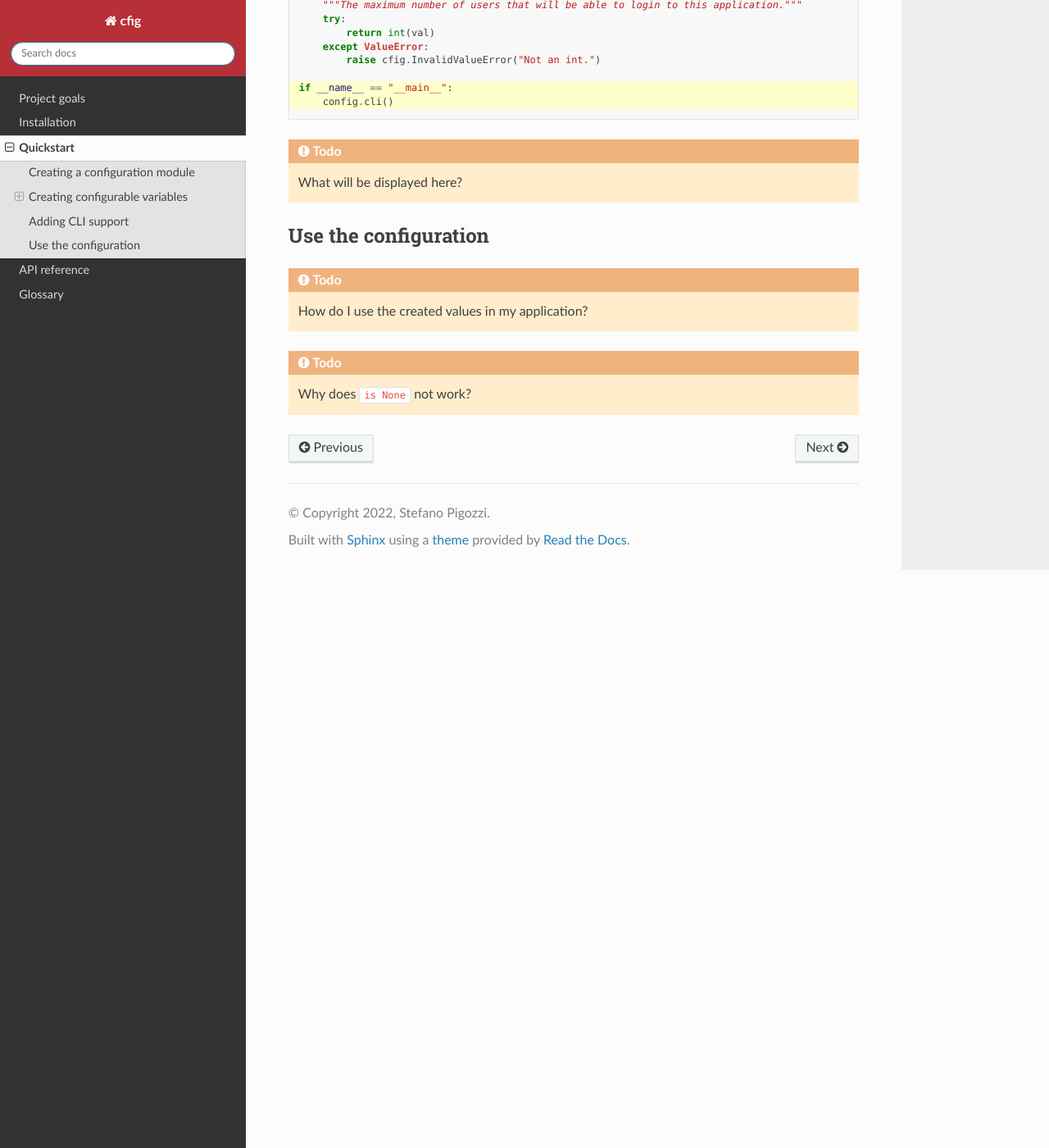
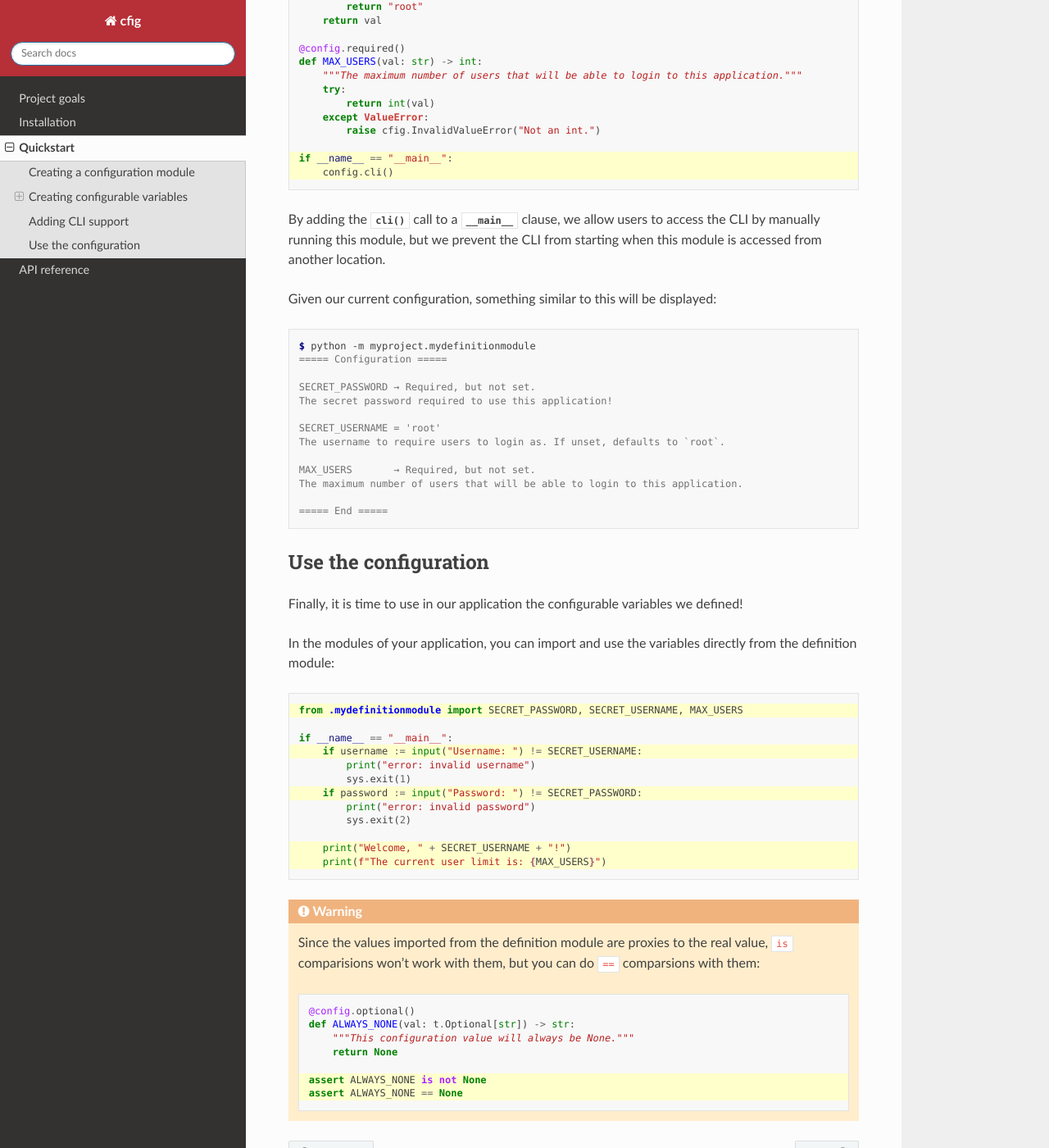
Before and after one commit to Steffo99/cfig, a Sphinx documentation site: the page built from docs/quickstart.rst, in a window 1280 px wide and 1400 px high, scrolled down 3236 px. Shown: the whole window at 82% size. Built offline with Sphinx 7.4.7 and the Read the Docs theme 2.0.0, drawn with Linux system fonts in a browser that asks for light colours; some of the changed text lies outside the part shown.

```diff
--- a/docs/index.rst
+++ b/docs/index.rst
@@ -39,7 +39,6 @@ Table of contents
     installation
     quickstart
     reference
-    glossary
 
 
 Other tables and links
--- a/docs/quickstart.rst
+++ b/docs/quickstart.rst
@@ -2,11 +2,11 @@
 Quickstart
 ##########
 
-This page describes how to use :mod:`cfig` in an application.
-
 .. note::
 
-    This page assumes you have already `installed <installation>` :mod:`cfig`.
+    This page assumes you have already :ref:`installed <Installation>` :mod:`cfig`.
+
+This page describes how to use :mod:`cfig` in an application.
 
 
 Creating a configuration module
@@ -97,12 +93,12 @@ Optional values differ from required ones in their decorator and signature:
 #. Since the passed ``val`` can be :data:`None`, it is given a signature of :data:`typing.Optional`.
 
 
-Processing
-----------
+Processing and validation
+-------------------------
 
-.. todo::
+The function defining a new configurable variable is also called a resolver: it will be executed only once, when its value is first requested, then the result is cached in a special object called proxy.
 
-    A few words about value processing.
+This allows us to perform some expensive operations inside, such as connecting to a database, or performing API requests to validate tokens and passwords.
 
 .. code-block:: python
     :emphasize-lines: 18,19,20,21,22,23,24
@@ -132,17 +128,20 @@ Processing
         except ValueError:
             raise cfig.InvalidValueError("Not an int.")
 
-.. todo::
+We can see that the new ``MAX_USERS`` configurable value processes the input string by trying to cast it into an :class:`int`, and raises a :exc:`~cfig.errors.InvalidValueError` containing the error message to display to the user if the cast fails.
 
-    A few words about slower resolvers.
+Ideally, errors happening in resolvers should be caught by the programmer and re-raised as :exc:`~cfig.errors.InvalidValueError`, so that users can distinguish them from bugs.
 
 
 Adding CLI support
 ==================
 
-.. todo::
+.. note::
 
-    What is the CLI and why is it useful?
+    This requires the CLI extra to be installed. See :ref:`Installation` for more details.
+
+To facilitate configuration on the users' part, :mod:`cfig` provides an integrated command line interface previewing the values of variables, triggered by a call to :meth:`~cfig.config.Configuration.cli`:
+
 
 .. code-block:: python
     :emphasize-lines: 26,27
@@ -175,18 +174,61 @@ Adding CLI support
     if __name__ == "__main__":
         config.cli()
 
-.. todo::
+By adding the :meth:`~cfig.config.Configuration.cli` call to a :mod:`__main__` clause, we allow users to access the CLI by manually running this module, but we prevent the CLI from starting when this module is accessed from another location.
 
-    What will be displayed here?
+Given our current configuration, something similar to this will be displayed:
+
+.. code-block:: console
+
+    $ python -m myproject.mydefinitionmodule
+    ===== Configuration =====
+
+    SECRET_PASSWORD → Required, but not set.
+    The secret password required to use this application!
+
+    SECRET_USERNAME = 'root'
+    The username to require users to login as. If unset, defaults to `root`.
+
+    MAX_USERS       → Required, but not set.
+    The maximum number of users that will be able to login to this application.
+
+    ===== End =====
 
 
 Use the configuration
 =====================
 
-.. todo::
+Finally, it is time to use in our application the configurable variables we defined!
 
-    How do I use the created values in my application?
+In the modules of your application, you can import and use the variables directly from the definition module:
 
-.. todo::
+.. code-block:: python
+    :emphasize-lines: 1,4,7,11,12
 
-    Why does ``is None`` not work?
+    from .mydefinitionmodule import SECRET_PASSWORD, SECRET_USERNAME, MAX_USERS
+
+    if __name__ == "__main__":
+        if username := input("Username: ") != SECRET_USERNAME:
+            print("error: invalid username")
+            sys.exit(1)
+        if password := input("Password: ") != SECRET_PASSWORD:
+            print("error: invalid password")
+            sys.exit(2)
+
+        print("Welcome, " + SECRET_USERNAME + "!")
+        print(f"The current user limit is: {MAX_USERS}")
+
+.. warning::
+
+    Since the values imported from the definition module are proxies to the real value, ``is`` comparisions won't work with them, but you can do ``==`` comparsions with them:
+
+    .. code-block:: python
+        :emphasize-lines: 6,7
+
+        @config.optional()
+        def ALWAYS_NONE(val: t.Optional[str]) -> str:
+            """This configuration value will always be None."""
+            return None
+
+        assert ALWAYS_NONE is not None
+        assert ALWAYS_NONE == None
--- a/pyproject.toml
+++ b/pyproject.toml
@@ -164,6 +164,7 @@ pytest = "^7.1.1"
 Sphinx = "^4.5.0"
 sphinx-rtd-theme = "^1.0.0"
 pytest-github-actions-annotate-failures = "^0.1.6"
+sphinx-autobuild = "^2021.3.14"
 
 
 [tool.pytest.ini_options]
```
Also changed, not shown: other parts of docs/index.rst (+2 -2 lines), other parts of docs/quickstart.rst (+1 -5 lines), docs/glossary.rst (deleted, +0 -29 lines), 3 other files.
